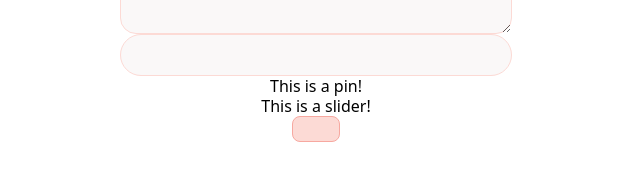
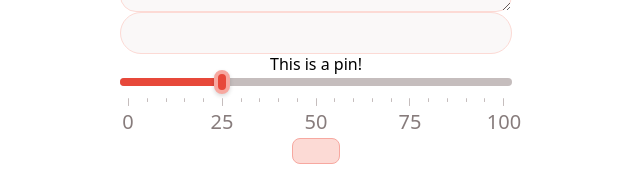
Before and after one commit to MrSluginator/seeng513-202604-pg-4, a React (Vite) app in the folder frontend/: page / in a window 1280 px wide. Shown: the part 500-688 px from the top of the page, without its empty margins (324-964 px from the left). Built offline with nearby package versions, Linux system fonts and the light colour scheme; a web font is replaced by a local one.

Commit message:
slider component

```diff
--- a/frontend/src/molecules/slider.jsx
+++ b/frontend/src/molecules/slider.jsx
@@ -1,11 +1,182 @@
-import React from 'react'
+import React, { useRef, useState } from 'react';
+import styles from './slider.module.css';
 
-function Slider() {
+const clamp = (n, lo, hi) => Math.min(hi, Math.max(lo, n))
+
+/**
+ * Slider
+ *
+ * Single value:  <Slider defaultValue={14} />
+ * Range:         <Slider defaultValue={[10, 18]} />
+ * Controlled:    <Slider value={v} onChange={setV} />
+ * Labels on top: <Slider labelsPosition="top" />
+ */
+function Slider({
+    min = 0,
+    max = 100,
+    step = 1,
+    value,
+    defaultValue = 25,
+    onChange,
+    majorSteps = 5, // number of labeled ticks
+    minorSteps = 4, // number of small ticks between each labeled tick
+    labelsPosition = 'bottom', // 'bottom' | 'top'
+    formatLabel = (v) => v,
+    ariaLabel = 'Slider',
+}) {
+    const isControlled = value !== undefined
+    const [inner, setInner] = useState(defaultValue)
+    const current = isControlled ? value : inner
+
+    const isRange = Array.isArray(current)
+    const values = isRange ? [...current].sort((a, b) => a - b) : [current]
+
+    const railRef = useRef(null)
+    const activeIndex = useRef(null)
+    const [dragging, setDragging] = useState(null)
+
+    const toPercent = (v) => ((v - min) / (max - min)) * 100
+    const snap = (v) => clamp(Math.round((v - min) / step) * step + min, min, max)
+
+    const commit = (index, next) => {
+        // a thumb can't cross its neighbour
+        const lo = isRange && index === 1 ? values[0] : min
+        const hi = isRange && index === 0 ? values[1] : max
+        const arr = [...values]
+        arr[index] = clamp(next, lo, hi)
+        if (arr[index] === values[index]) return
+        const out = isRange ? arr : arr[0]
+        if (!isControlled) setInner(out)
+        if (onChange) onChange(out)
+    }
+
+    const valueFromPointer = (e) => {
+        const rect = railRef.current.getBoundingClientRect()
+        const ratio = clamp((e.clientX - rect.left) / rect.width, 0, 1)
+        return snap(min + ratio * (max - min))
+    }
+
+    const handlePointerDown = (e) => {
+        if (e.button !== undefined && e.button !== 0) return
+        const v = valueFromPointer(e)
+
+        let index = 0
+        if (isRange) {
+            const d0 = Math.abs(v - values[0])
+            const d1 = Math.abs(v - values[1])
+            index = d0 < d1 || (d0 === d1 && v < values[0]) ? 0 : 1
+        }
+
+        activeIndex.current = index
+        setDragging(index)
+        e.currentTarget.setPointerCapture(e.pointerId)
+        commit(index, v)
+    }
+
+    const handlePointerMove = (e) => {
+        if (activeIndex.current === null) return
+        commit(activeIndex.current, valueFromPointer(e))
+    }
+
+    const endDrag = () => {
+        activeIndex.current = null
+        setDragging(null)
+    }
+
+    const handleKeyDown = (index) => (e) => {
+        const v = values[index]
+        const keys = {
+            ArrowRight: v + step,
+            ArrowUp: v + step,
+            ArrowLeft: v - step,
+            ArrowDown: v - step,
+            PageUp: v + majorStep,
+            PageDown: v - majorStep,
+            Home: min,
+            End: max,
+        }
+        if (!(e.key in keys)) return
+        e.preventDefault()
+        commit(index, snap(keys[e.key]))
+    }
+
+    // ticks
+    const ticks = []
+    const step_size = (max - min) / (majorSteps - 1);
+    for (let i = 0; i < majorSteps; i++) {
+        const v = min + i * step_size;
+        ticks.push({ v: v, major: true })
+        if (i < majorSteps - 1) {
+            for (let j = 1; j <= minorSteps; j++) {
+                ticks.push({ v: v + j * step_size / (minorSteps + 1), major: false })
+            }
+        }
+    }
+
+    const inset = 'var(--slider-inset)'
+    const inRail = (pct) => `calc(${inset} + (100% - 2 * ${inset}) * ${pct / 100})`
+    const fillStart = isRange ? toPercent(values[0]) : 0;
+    const fillEnd = toPercent(values[values.length - 1]);
+    const fillStyle = {
+        left: isRange ? inRail(fillStart) : 0,
+        right: inRail(100 - fillEnd),
+    }
+
     return (
-        <div>
-            This is a slider!
+        <div className={styles.slider} data-labels={labelsPosition}>
+            <div
+                className={styles.rail}
+                onPointerDown={handlePointerDown}
+                onPointerMove={handlePointerMove}
+                onPointerUp={endDrag}
+                onPointerCancel={endDrag}
+            >
+                <div className={styles.track} />
+                <div
+                    className={styles.fill}
+                    style={fillStyle}
+                />
+                <div className={styles.inset} ref={railRef}>
+                    <div className={styles.ticks} aria-hidden="true">
+                        {ticks.map(({ v, major }) => (
+                            <span
+                                key={v}
+                                className={styles.tick}
+                                data-major={major}
+                            />
+                        ))}
+                    </div>
+
+                    <div className={styles.labels} aria-hidden="true">
+                        {ticks
+                            .filter((t) => t.major)
+                            .map(({ v }) => (
+                                <span key={v} className={styles.label} style={{ left: `${toPercent(v)}%` }}>
+                                    {formatLabel(v)}
+                                </span>
+                            ))}
+                    </div>
+
+                    {values.map((v, i) => (
+                        <div
+                            key={i}
+                            className={styles.thumb}
+                            role="slider"
+                            tabIndex={0}
+                            aria-label={isRange ? `${ariaLabel} ${i === 0 ? 'start' : 'end'}` : ariaLabel}
+                            aria-valuemin={min}
+                            aria-valuemax={max}
+                            aria-valuenow={v}
+                            aria-orientation="horizontal"
+                            data-dragging={dragging === i}
+                            style={{ left: `${toPercent(v)}%` }}
+                            onKeyDown={handleKeyDown(i)}
+                        />
+                    ))}
+                </div>
+            </div>
         </div>
-    );
+    )
 }
 
 export default Slider;
--- /dev/null
+++ b/frontend/src/molecules/slider.module.css
@@ -0,0 +1,154 @@
+.slider {
+  --slider-track-height: 8px;
+  --slider-thumb-width: 8px;
+  --slider-thumb-height: 16px;
+  --slider-inset: 8px;
+
+  display: flex;
+  flex-direction: column;
+  width: 100%;
+  box-sizing: border-box;
+}
+
+/* labels on top: labels, ticks, then the rail */
+.slider[data-labels='top'] {
+  flex-direction: column-reverse;
+}
+
+/* ---------- rail ---------- */
+
+.rail {
+  position: relative;
+  cursor: pointer;
+  touch-action: none;
+}
+
+.track {
+  position: absolute;
+  left: 0;
+  right: 0;
+  top: calc(var(--slider-thumb-height) / 2);
+  height: var(--slider-track-height);
+  transform: translateY(-50%);
+  border-radius: 999px;
+  background: var(--n3, #d6d6d6);
+}
+
+.inset {
+  position: relative;
+  display: flex;
+  flex-direction: column;
+  margin: 0 var(--slider-inset);
+  margin-top: var(--slider-thumb-height); /* reserves the thumb row */
+  padding-top: 8px;
+}
+
+.slider[data-labels='top'] :is(.inset) {
+  flex-direction: column-reverse;
+  margin-top: 0;
+  margin-bottom: var(--slider-thumb-height); /* reserves the thumb row */
+  padding-top: 0px;
+  padding-bottom: 8px;
+}
+
+.fill,
+.thumb {
+  position: absolute;
+  top: calc(var(--slider-thumb-height) / 2);
+}
+
+.fill {
+  height: var(--slider-track-height);
+  transform: translateY(-50%);
+  border-radius: 12px;
+  background: var(--p4);
+}
+
+.thumb {
+  position: absolute;
+  width: var(--slider-thumb-width);
+  height: var(--slider-thumb-height);
+  transform: translate(-50%, calc(-100% - 4px));
+  outline: none;
+  cursor: grab;
+  transition: box-shadow 120ms ease, scale 120ms ease;
+
+  border-radius: 12px;
+  border: 4px solid var(--p2);
+  background: var(--p4);
+  box-shadow: 0 2px 4px 0 rgba(0, 0, 0, 0.15);
+}
+
+.thumb:focus-visible {
+  outline: 2px solid var(--p7);
+  outline-offset: 2px;
+}
+
+.thumb[data-dragging='true'] {
+  cursor: grabbing;
+  box-shadow: 0 4px 10px rgba(0, 0, 0, 0.25);
+  scale: 1.02;
+}
+
+/* ---------- scale ---------- */
+
+.ticks,
+.labels {
+  position: relative;
+}
+
+.ticks {
+  display: flex;
+  width: 100%;
+  justify-content: space-between;
+}
+
+.slider[data-labels='top'] :is(.ticks) {
+  align-items: flex-end;
+}
+
+.labels {
+  height: 32px;
+}
+
+.tick {
+  top: 0;
+  width: 1px;
+  height: 4px;
+  background: var(--n3);
+  border-radius: 1px;
+}
+
+.tick[data-major='true'] {
+  height: 8px;
+}
+
+.slider[data-labels='top'] .track {
+  top: auto;
+  bottom: calc(var(--slider-thumb-height) / 2);
+  transform: translateY(50%);
+}
+.slider[data-labels='top'] .fill,
+.slider[data-labels='top'] .thumb {
+  top: auto;
+  bottom: calc(var(--slider-thumb-height) / 2);
+}
+.slider[data-labels='top'] .fill  { transform: translateY(50%); }
+.slider[data-labels='top'] .thumb { transform: translate(-50%, calc(100% + 4px)); }
+
+.label {
+  position: absolute;
+  top: 50%;
+  transform: translate(-50%, -50%);
+  font-size: 20px;
+  line-height: 1;
+  color: var(--n5);
+  font-variant-numeric: tabular-nums;
+  white-space: nowrap;
+}
+
+@media (prefers-reduced-motion: reduce) {
+  .thumb {
+    transition: none;
+  }
+}
```
